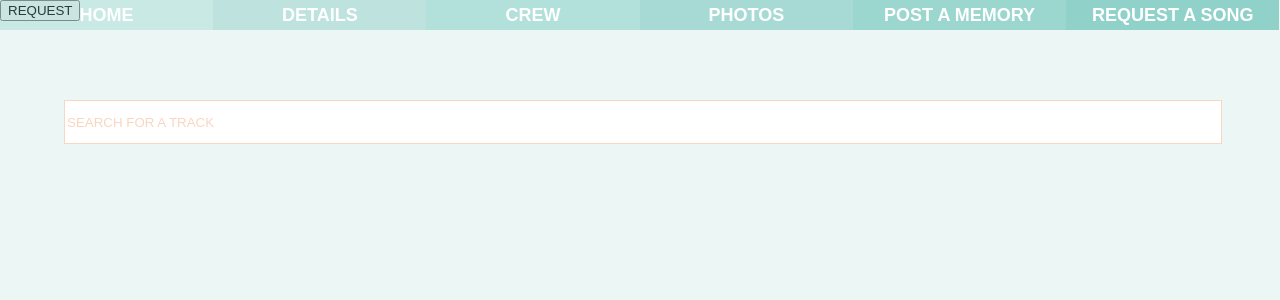
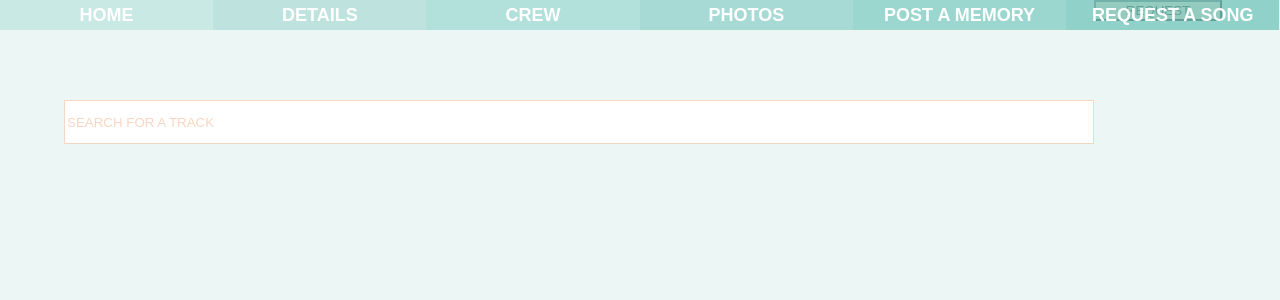
Before and after one commit to phyllisandjohn/phyllisandjohn.github.io, a Jekyll site: the page request/index.html, which Jekyll copies as it is, in a window 1280 px wide. Shown: the top 300 px of the page. Built offline with Jekyll 4.4.1, drawn with Linux system fonts in a browser that asks for light colours; nearby versions of some CDN libraries.

Commit message:
Update request.css

```diff
--- a/css/request.css
+++ b/css/request.css
@@ -1,11 +1,18 @@
 .search input[type="text"] {
-  width: 90%;
+  width: 80%;
   height: 40px;
-  position: absolute;
-  left: 5%;
+  float: left;
+  margin-left: 5%;
   margin-top: 100px;
   border: 1px solid rgb(249,214,193);
   background: #fff;
+}
+
+input[type="submit"] {
+  float: left
+  height: 40px;
+  width: 10%;
+  background: rgb(249,214,193);
 }
 
 .search ul {
```
